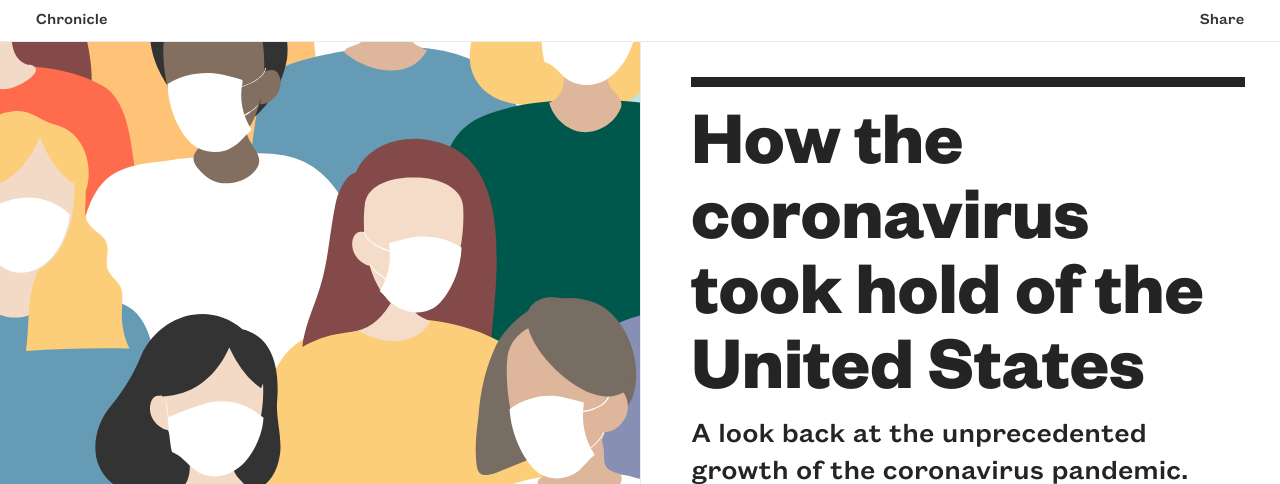
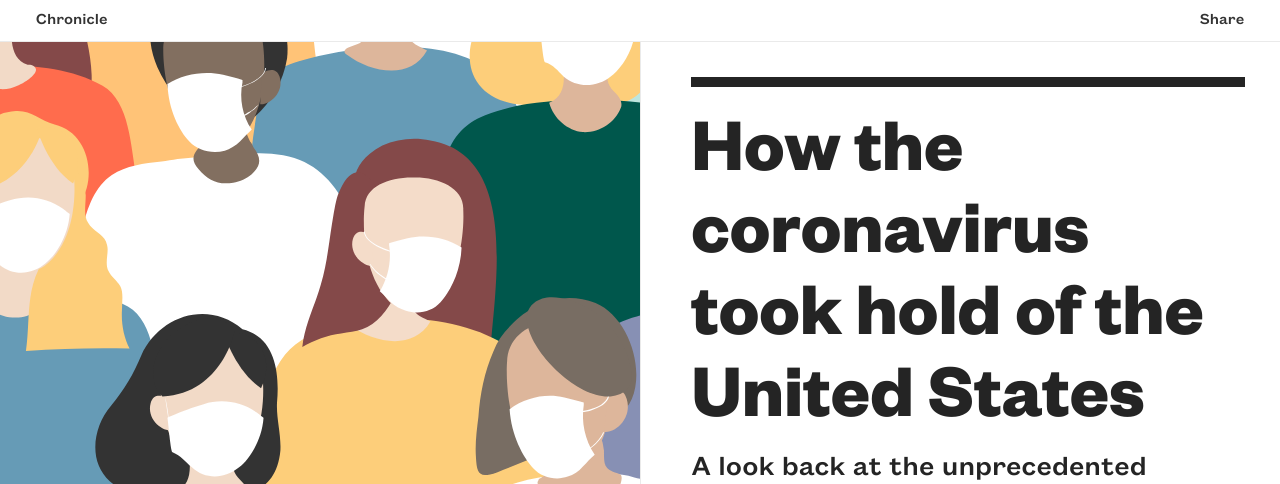
Before and after one commit to vuluongj20/chronicle, a React (Create React App) app in the folder front/: page / in a window 1280 px wide. Shown: the top 484 px of the page. Built offline with nearby package versions, Linux system fonts and the light colour scheme; no server answers; a web font is replaced by a local one.

Commit message:
More adjustments to title spacing

```diff
--- a/front/src/components/right/title/Title.css
+++ b/front/src/components/right/title/Title.css
@@ -6,7 +6,7 @@
   width: 100%;
   height: 0.6em;
   background-color: var(--heading);
-  margin-bottom: 0.8em;
+  margin-bottom: 1.2em;
   transform-origin: left;
   transform: scaleX(0);
 }
@@ -14,7 +14,7 @@
 /* HEAD */
 .title-head {
   word-wrap: break-word;
-  line-height: 0.9;
+  line-height: 0.95;
 }
 .title-head-word-wrap {
   display: inline-block;
```
